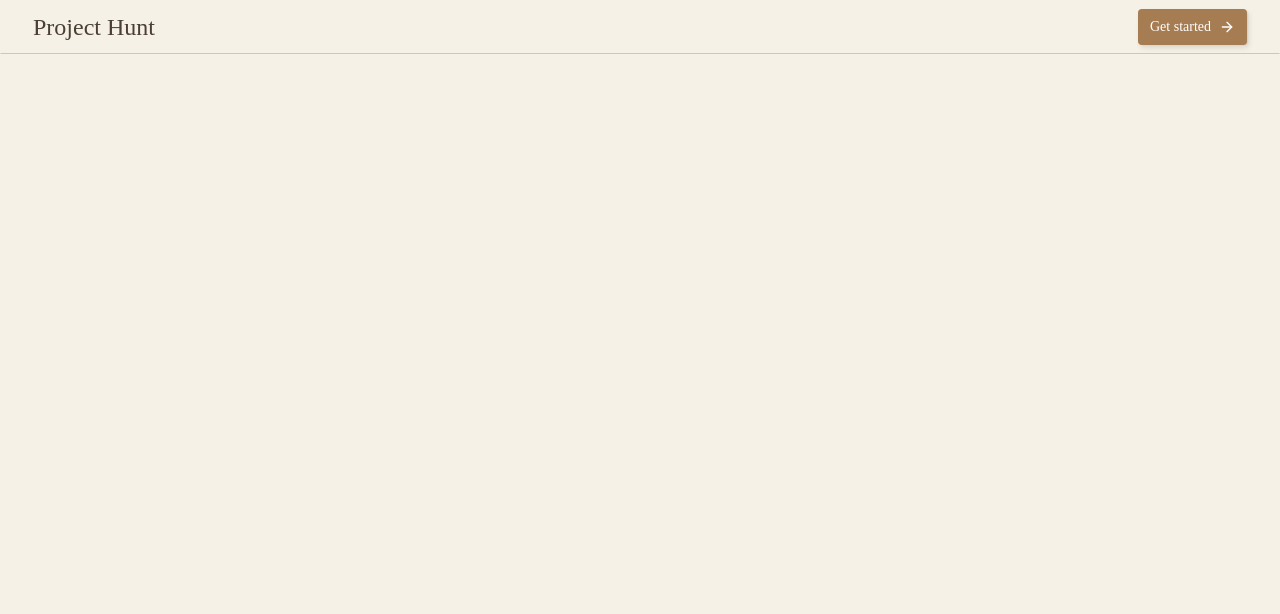
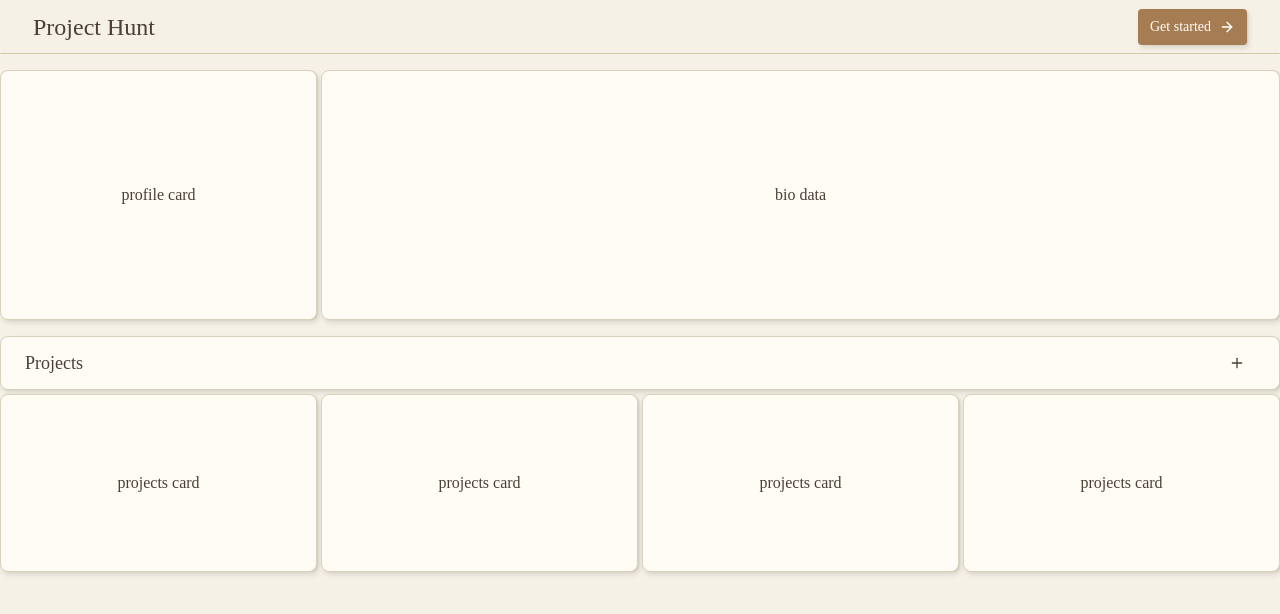
Before and after one commit to thetsajeet/project-hunt-ui, a Next.js app: page /users/1 in a window 1280 px wide. Shown: the top 614 px of the page. Built offline with nearby package versions, Linux system fonts and the light colour scheme.

Commit message:
create users page

```diff
--- a/app/users/[id]/page.tsx
+++ b/app/users/[id]/page.tsx
@@ -1,5 +1,8 @@
 "use client";
 
+import { Button } from "@/components/ui/button";
+import { Card, CardContent } from "@/components/ui/card";
+import { Car, PlusIcon } from "lucide-react";
 import { useParams } from "next/navigation";
 
 export default function UserPage() {
@@ -8,14 +11,69 @@ export default function UserPage() {
   return (
     <div className="mt-4 flex flex-col gap-4">
       {/* first row */}
-      <div>
-        <div>{/* profile card */}</div>
-        <div>{/* details */}</div>
+      <div className="grid grid-cols-12 gap-1 h-[250px]">
+        <div className="col-span-3 h-full">
+          <ProfileCard />
+        </div>
+        <div className="col-span-9 h-full">
+          <BioDataCard />
+        </div>
       </div>
       {/* second row */}
-      <div>
-        <div></div>
+      <div className="grid grid-cols-12 gap-1">
+        <div className="col-span-12">
+          <ProjectsBanner />
+        </div>
+        {[...Array(4)].map((val) => (
+          <div key={val} className="col-span-3">
+            <ProjectCard />
+          </div>
+        ))}
       </div>
     </div>
   );
 }
+
+function ProfileCard() {
+  return (
+    <Card className="w-full h-full flex justify-center items-center">
+      <CardContent>profile card</CardContent>
+    </Card>
+  );
+}
+
+function BioDataCard() {
+  return (
+    <Card className="w-full h-full flex justify-center items-center">
+      <CardContent>bio data</CardContent>
+    </Card>
+  );
+}
+
+function ProjectsBanner() {
+  return (
+    <Card className="w-full h-full flex py-2">
+      <CardContent className="h-full flex items-center">
+        <span className="text-lg flex-1">Projects</span>
+        <Button
+          variant="ghost"
+          size="icon"
+          className="cursor-pointer hover:rounded-2xl"
+          aria-label="Add project"
+        >
+          <PlusIcon />
+        </Button>
+      </CardContent>
+    </Card>
+  );
+}
+
+function ProjectCard() {
+  return (
+    <Card className="w-full h-full">
+      <CardContent className="flex justify-center items-center h-32">
+        projects card
+      </CardContent>
+    </Card>
+  );
+}
```
